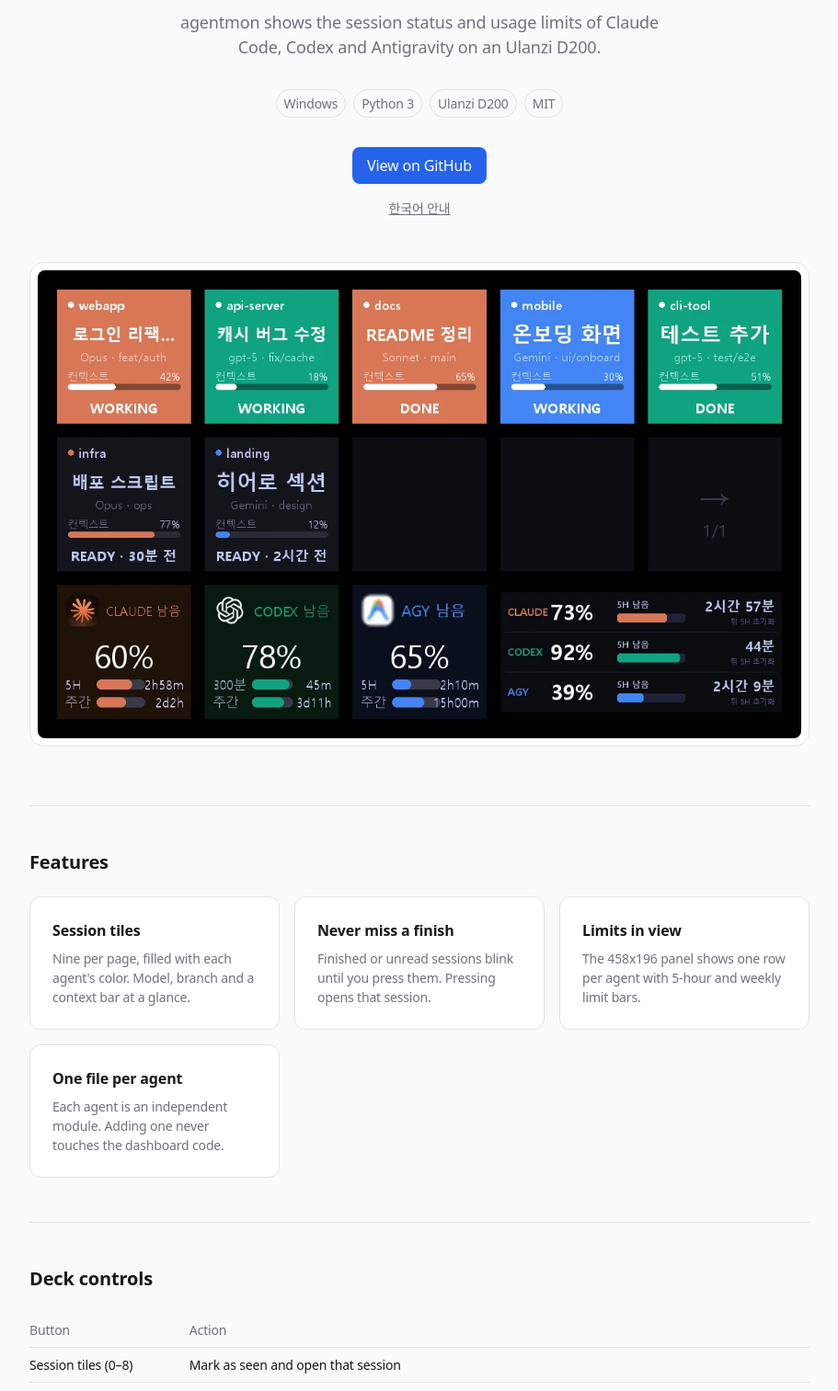
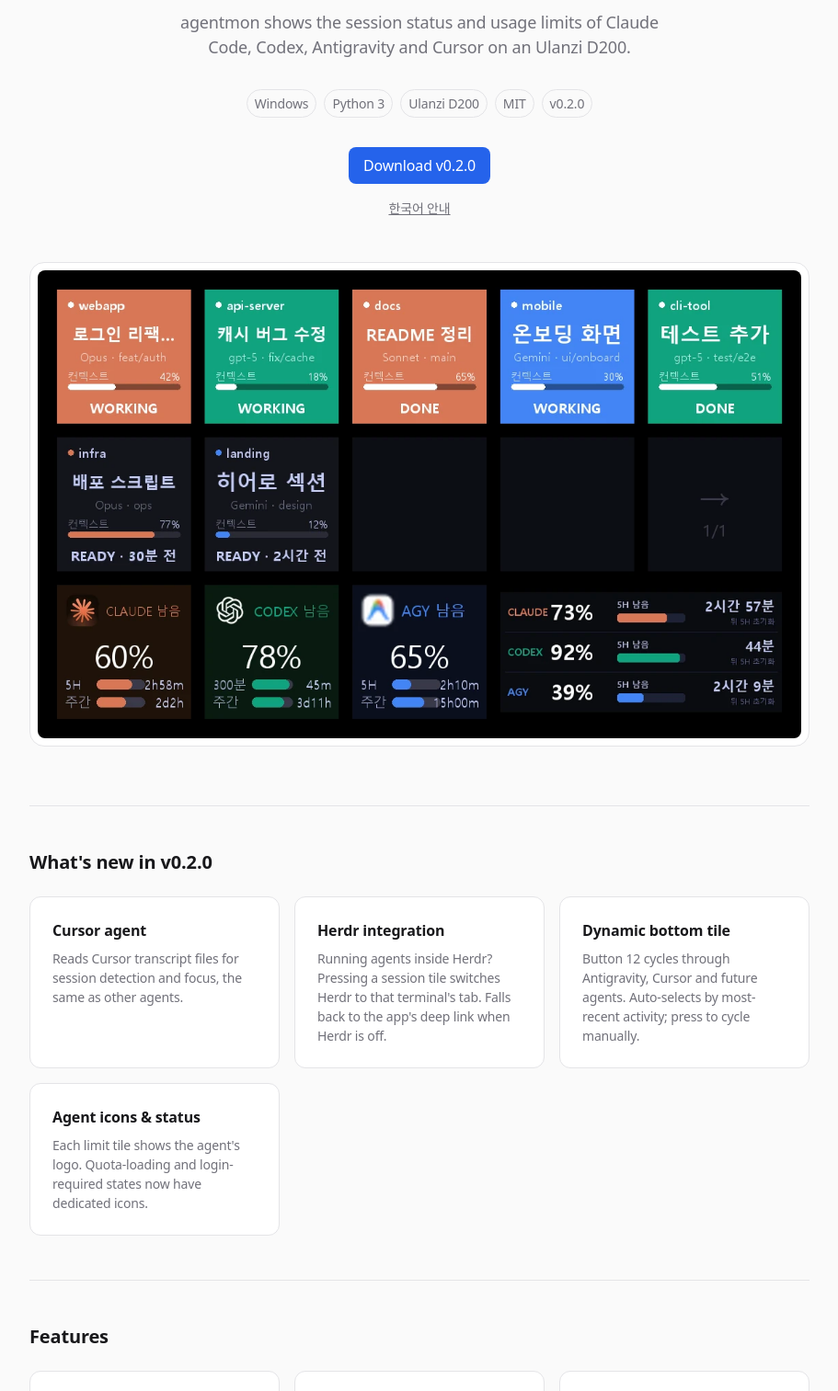
Before and after one commit to Dont-Do-it-Now/Agentmon, a plain HTML site: page site/index.html in a window 1280 px wide. Shown: the part 222-1735 px from the top of the page at 92% size, without its empty margins (184-1095 px from the left). Drawn offline with Linux system fonts and the light colour scheme; a web font is replaced by a local one.

Commit message:
docs(site): v0.2.0 새 기능 섹션·Cursor·Herdr·릴리즈 링크 반영

```diff
--- a/site/index.html
+++ b/site/index.html
@@ -64,6 +64,7 @@ footer p{margin:0 0 8px}
     <nav>
       <a href="#features">Features</a>
       <a href="#install">Install</a>
+      <a href="https://github.com/Dont-Do-it-Now/Agentmon/releases">Releases</a>
       <a href="https://github.com/Dont-Do-it-Now/Agentmon">GitHub</a>
     </nav>
   </div>
@@ -72,9 +73,9 @@ footer p{margin:0 0 8px}
 <main class="wrap">
   <div class="hero">
     <h1>Your coding agents,<br>on a deck.</h1>
-    <p class="lead">agentmon shows the session status and usage limits of Claude Code, Codex and Antigravity on an Ulanzi D200.</p>
-    <div class="tags"><span class="tag">Windows</span><span class="tag">Python 3</span><span class="tag">Ulanzi D200</span><span class="tag">MIT</span></div>
-    <a class="cta" href="https://github.com/Dont-Do-it-Now/Agentmon">View on GitHub</a>
+    <p class="lead">agentmon shows the session status and usage limits of Claude Code, Codex, Antigravity and Cursor on an Ulanzi D200.</p>
+    <div class="tags"><span class="tag">Windows</span><span class="tag">Python 3</span><span class="tag">Ulanzi D200</span><span class="tag">MIT</span><span class="tag">v0.2.0</span></div>
+    <a class="cta" href="https://github.com/Dont-Do-it-Now/Agentmon/releases/latest">Download v0.2.0</a>
     <a class="sub" href="https://github.com/Dont-Do-it-Now/Agentmon/blob/main/README.ko.md">한국어 안내</a>
   </div>
 
@@ -82,12 +83,22 @@ footer p{margin:0 0 8px}
     <img src="preview.webp" alt="agentmon on an Ulanzi D200: session tiles, limit tiles and the wide panel">
   </div>
 
+  <section id="whatsnew">
+    <h2>What's new in v0.2.0</h2>
+    <div class="grid">
+      <div class="card"><h3>Cursor agent</h3><p>Reads Cursor transcript files for session detection and focus, the same as other agents.</p></div>
+      <div class="card"><h3>Herdr integration</h3><p>Running agents inside Herdr? Pressing a session tile switches Herdr to that terminal's tab. Falls back to the app's deep link when Herdr is off.</p></div>
+      <div class="card"><h3>Dynamic bottom tile</h3><p>Button 12 cycles through Antigravity, Cursor and future agents. Auto-selects by most-recent activity; press to cycle manually.</p></div>
+      <div class="card"><h3>Agent icons &amp; status</h3><p>Each limit tile shows the agent's logo. Quota-loading and login-required states now have dedicated icons.</p></div>
+    </div>
+  </section>
+
   <section id="features">
     <h2>Features</h2>
     <div class="grid">
       <div class="card"><h3>Session tiles</h3><p>Nine per page, filled with each agent's color. Model, branch and a context bar at a glance.</p></div>
       <div class="card"><h3>Never miss a finish</h3><p>Finished or unread sessions blink until you press them. Pressing opens that session.</p></div>
-      <div class="card"><h3>Limits in view</h3><p>The 458x196 panel shows one row per agent with 5-hour and weekly limit bars.</p></div>
+      <div class="card"><h3>Limits in view</h3><p>The 458×196 panel shows one row per agent with 5-hour and weekly limit bars.</p></div>
       <div class="card"><h3>One file per agent</h3><p>Each agent is an independent module. Adding one never touches the dashboard code.</p></div>
     </div>
   </section>
@@ -97,9 +108,10 @@ footer p{margin:0 0 8px}
     <table>
       <thead><tr><th>Button</th><th>Action</th></tr></thead>
       <tbody>
-        <tr><td>Session tiles (0–8)</td><td>Mark as seen and open that session</td></tr>
+        <tr><td>Session tiles (0–8)</td><td>Mark as seen and open that session (switches Herdr tab when Herdr is running)</td></tr>
         <tr><td>Next (9)</td><td>Next session page; from the last page back to page 1</td></tr>
-        <tr><td>Bottom tiles (10–12)</td><td>Per-agent limits (5H and weekly). Press any to switch remaining / used % and refresh</td></tr>
+        <tr><td>Bottom tiles (10–11)</td><td>Fixed agent limits (5H and weekly). Press to switch remaining / used % and refresh</td></tr>
+        <tr><td>Bottom tile (12)</td><td>Cycles through remaining agents (Antigravity, Cursor…) with the same toggle</td></tr>
       </tbody>
     </table>
   </section>
@@ -126,7 +138,7 @@ footer p{margin:0 0 8px}
 <footer>
   <div class="wrap">
     <p><a href="https://github.com/Dont-Do-it-Now/Agentmon">GitHub</a> · <a href="https://github.com/Dont-Do-it-Now/Agentmon/blob/main/LICENSE">MIT License</a></p>
-    <p>Ulanzi, Claude, Codex and Antigravity are trademarks of their respective owners. agentmon is not affiliated with or endorsed by them.</p>
+    <p>Ulanzi, Claude, Codex, Antigravity, Cursor and Herdr are trademarks of their respective owners. agentmon is not affiliated with or endorsed by them.</p>
   </div>
 </footer>
 </body>
```
